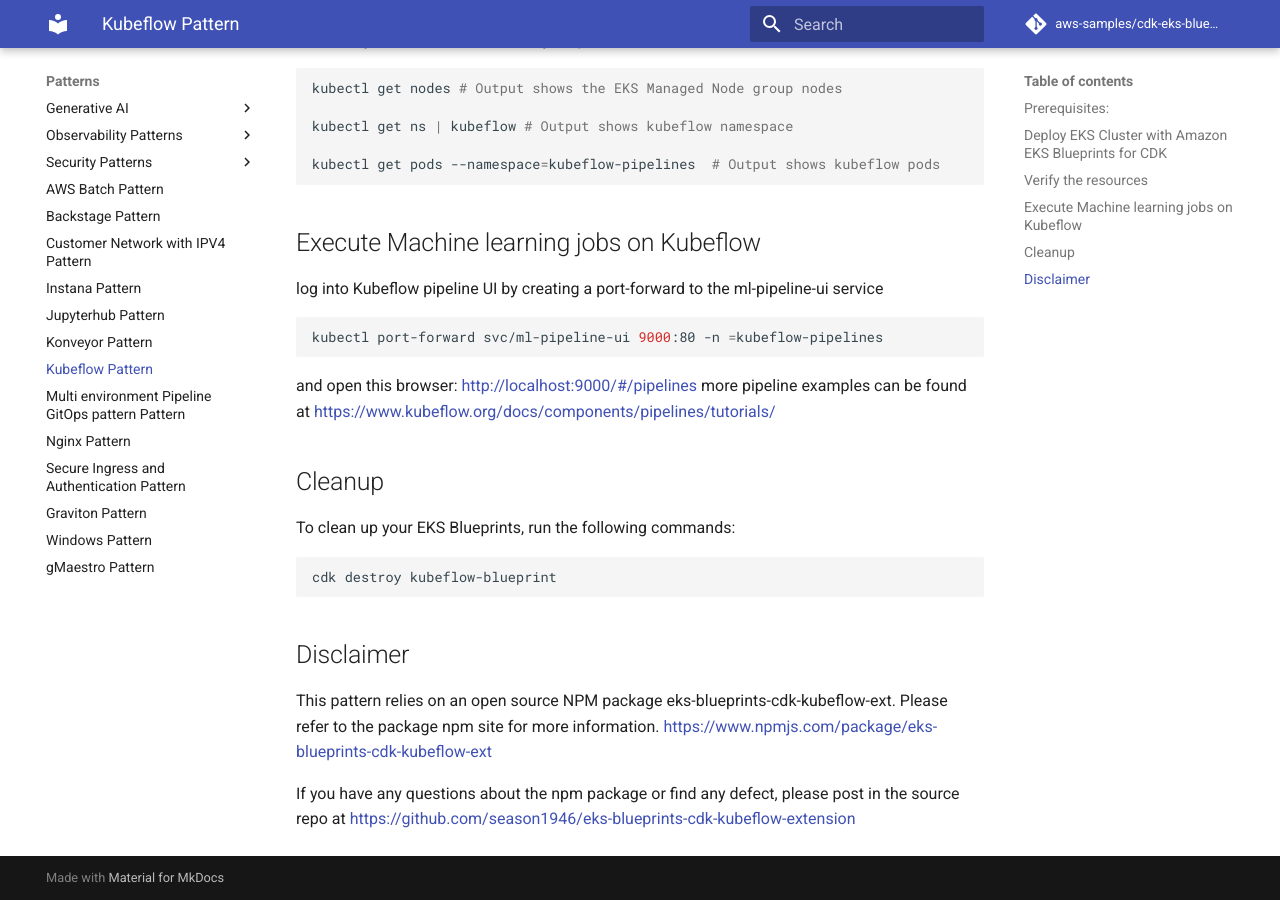
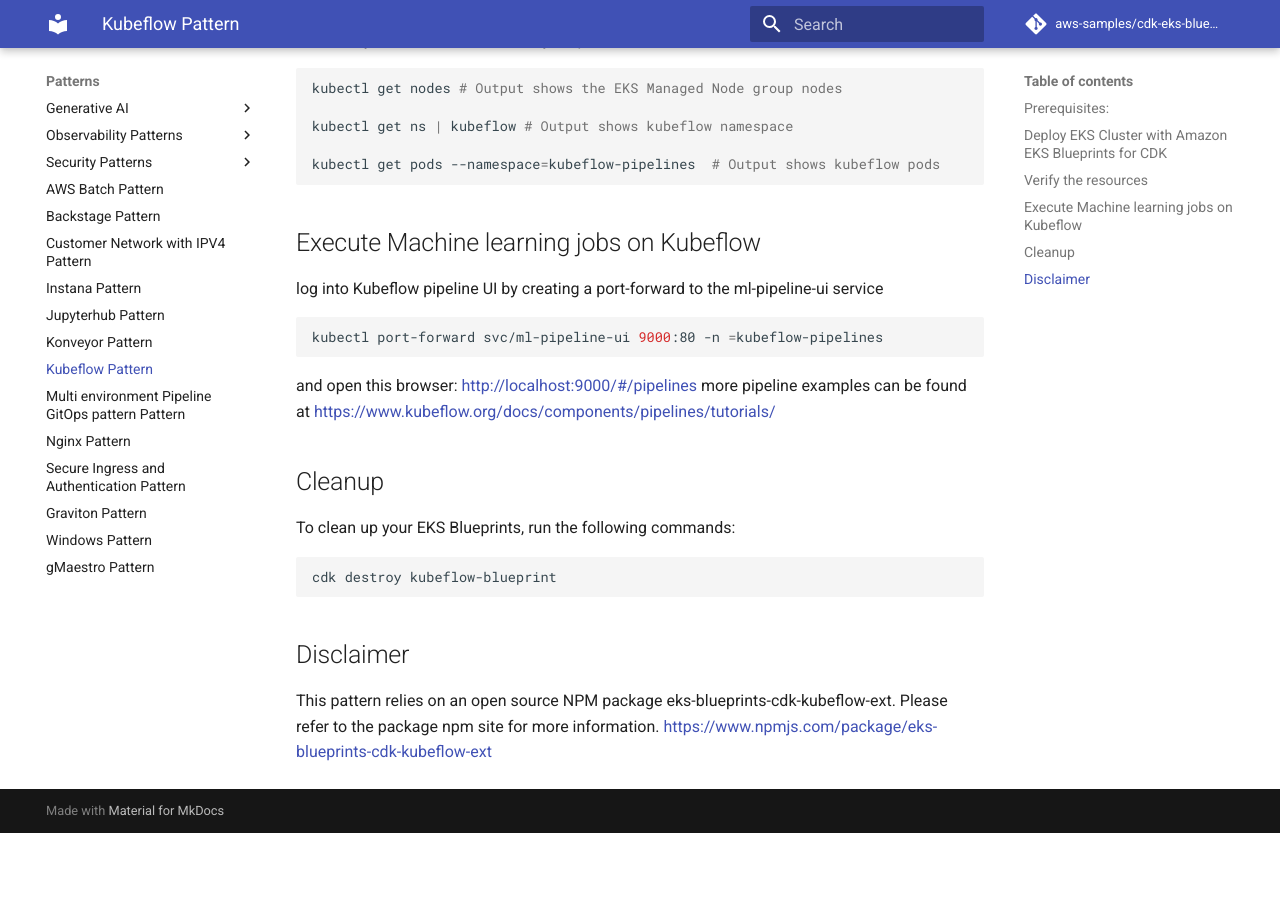
Before and after one commit to aws-samples/cdk-eks-blueprints-patterns, an MkDocs documentation site: the page built from docs/patterns/kubeflow.md, in a window 1280 px wide and 900 px high, scrolled down 1435 px. Built offline with MkDocs 1.6.1 and Material for MkDocs 9.7.7, drawn with Linux system fonts in a browser that asks for light colours; comment, search, counter and statistics services are not loaded; after the commit the page ends 2268 px from its top, so only the background shows below that.

Commit message:
Removing the dead link in docs/patterns/kubeflow.md

```diff
--- a/docs/patterns/kubeflow.md
+++ b/docs/patterns/kubeflow.md
@@ -86,6 +86,3 @@
 ## Disclaimer
 This pattern relies on an open source NPM package eks-blueprints-cdk-kubeflow-ext. Please refer to the package npm site for more information.
 https://www.npmjs.com/package/eks-blueprints-cdk-kubeflow-ext
-
-If you have any questions about the npm package or find any defect, please post in the source repo at
-https://github.com/season1946/eks-blueprints-cdk-kubeflow-extension
```
